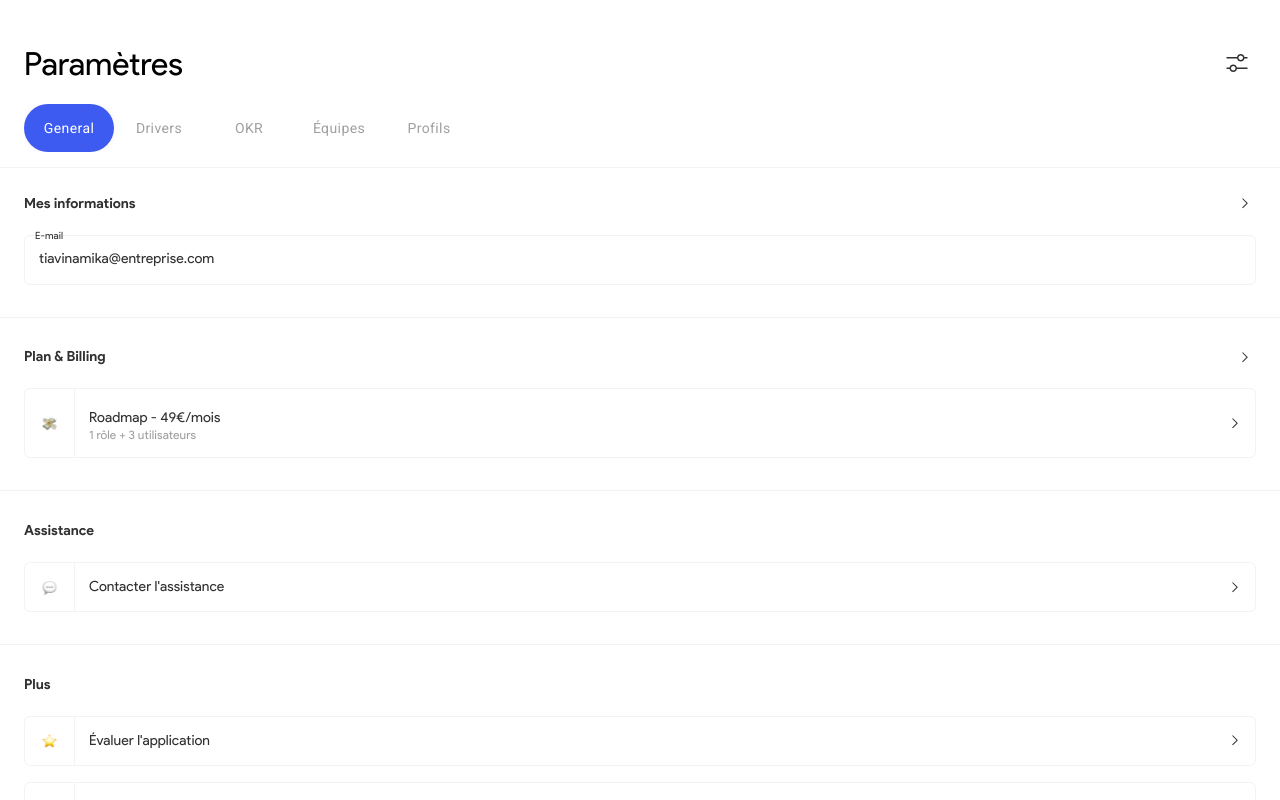
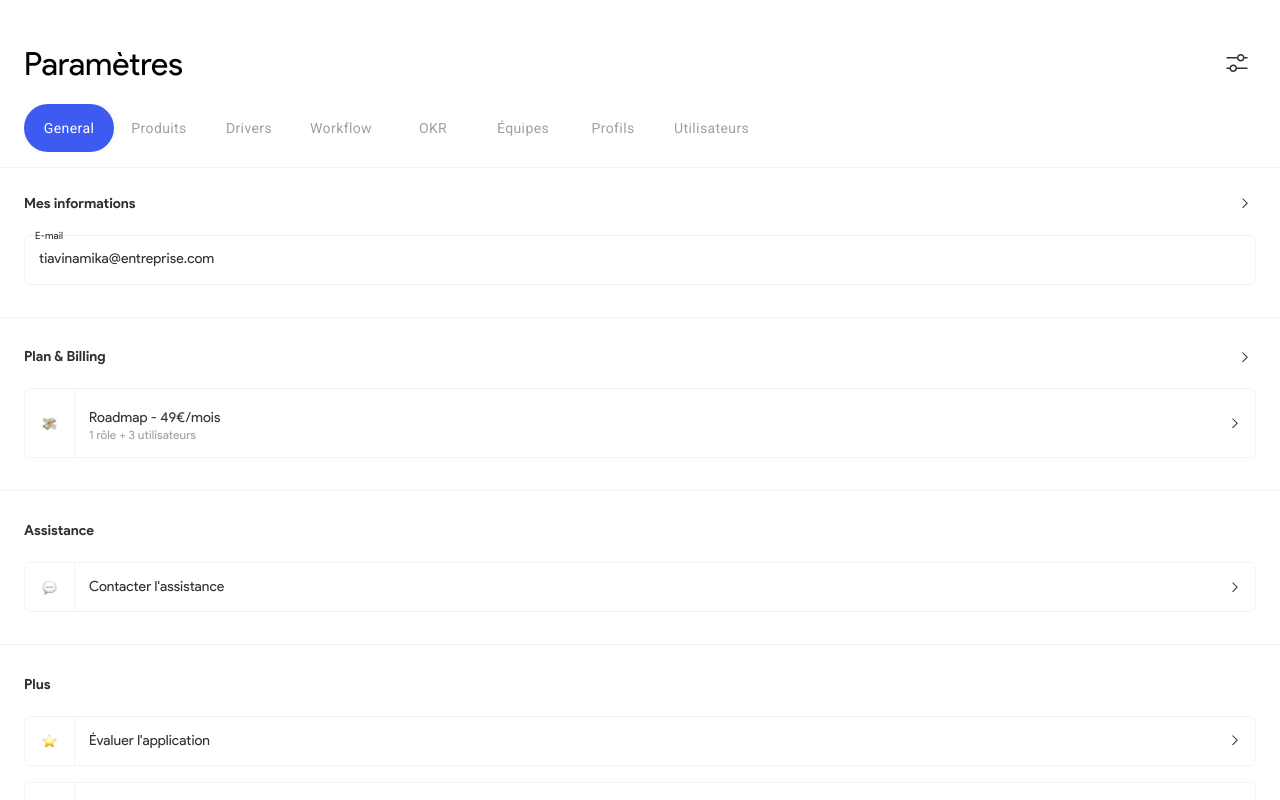
Before and after one commit to tiavina-mika/product-hero-draft, a React (Create React App) app: page / in a window 1280 px wide. Both pictures are taken after a click on the button "Paramètres". Shown: the top 800 px of the page. Built offline with nearby package versions, Linux system fonts and the light colour scheme.

Commit message:
add new setting tab

```diff
--- a/src/containers/home/navigations/SettingsLayout.tsx
+++ b/src/containers/home/navigations/SettingsLayout.tsx
@@ -80,8 +80,16 @@ const options: IOption[] = [
     value: "general"
   },
   {
+    label: "Produits",
+    value: "products"
+  },
+  {
     label: "Drivers",
     value: "drivers"
+  },
+  {
+    label: "Workflow",
+    value: "workflow"
   },
   {
     label: "OKR",
@@ -94,6 +102,10 @@ const options: IOption[] = [
   {
     label: "Profils",
     value: "profiles"
+  },
+  {
+    label: "Utilisateurs",
+    value: "users"
   }
 ];
 
--- a/src/types/app.type.ts
+++ b/src/types/app.type.ts
@@ -22,6 +22,8 @@ export type ISettingsTab =
   | "teams"
   | "profiles"
   | "general"
+  | "users"
+  | "workflow"
   | "products";
 export type IHomeTab = "backlog" | "roadmap" | "settings" | "myFocus";
 export type IAlert = {
```
